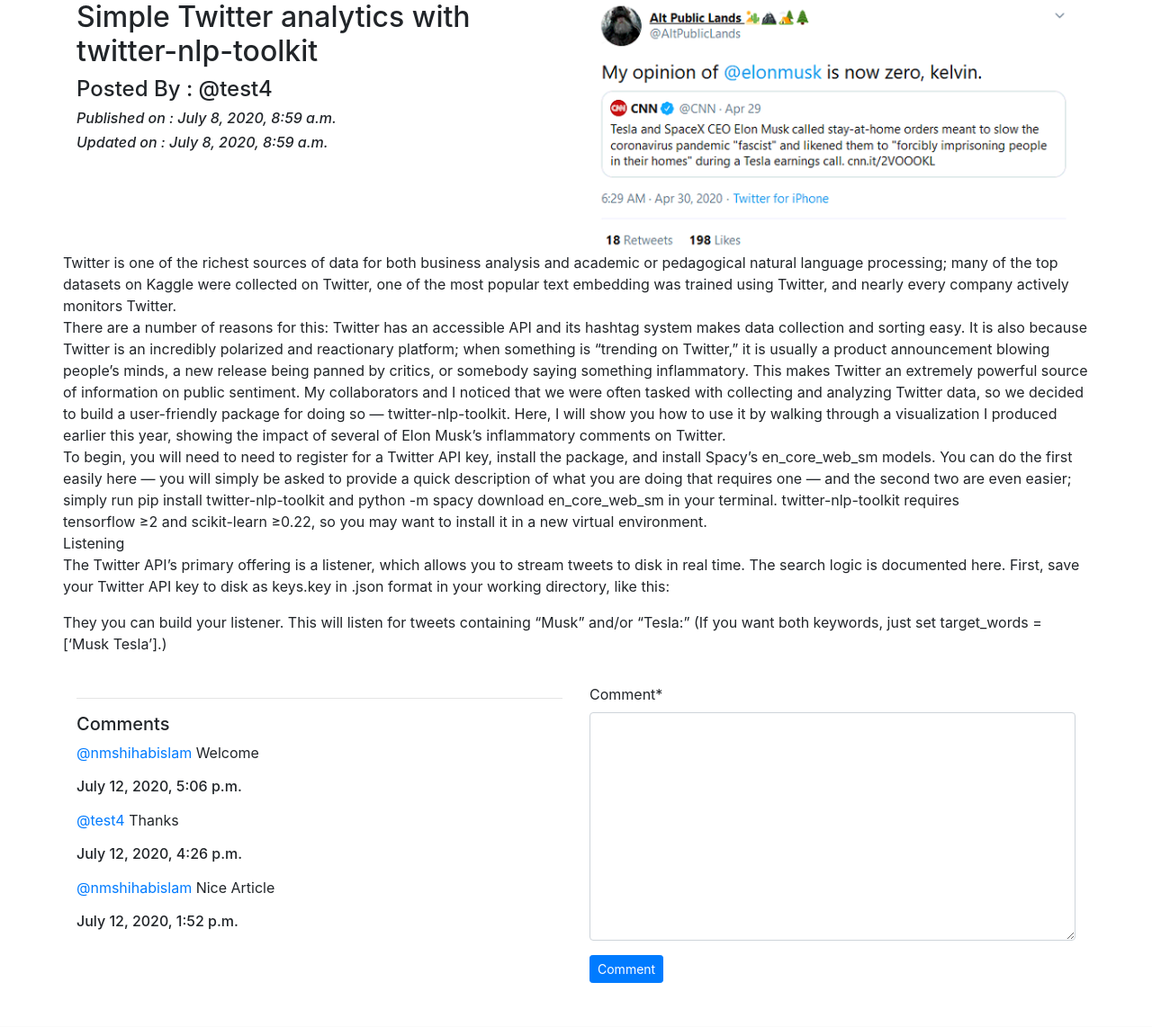
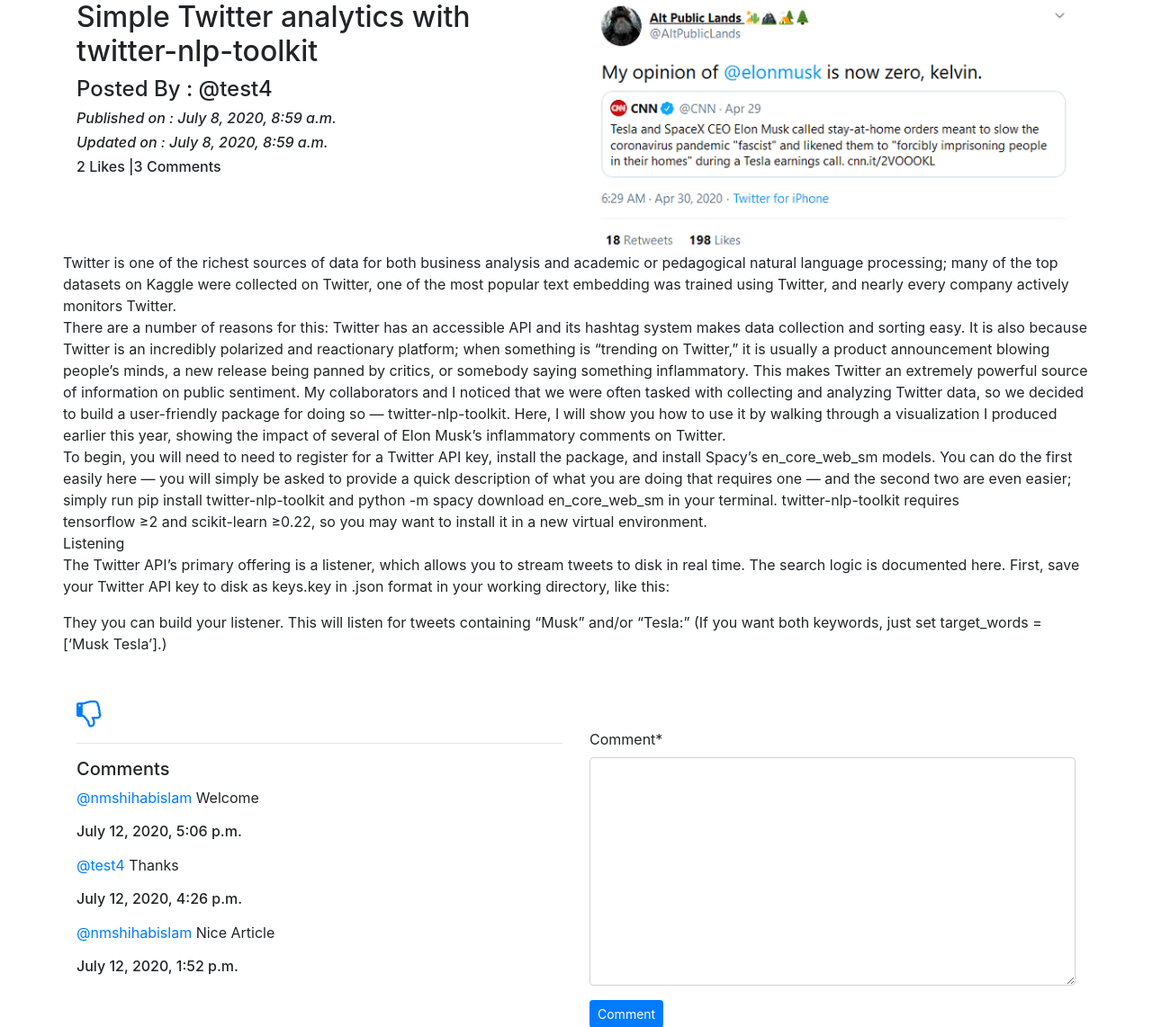
Before and after one commit to NMShihab/My_blog, a Django app: a page that uses myBlog/templates/Blog/blog_details.html in a window 1280 px wide. Shown: the part 56-1198 px from the top of the page at 90% size. Before the commit the page ends 1149 px from the top, so only its background shows below. Run offline with Django 3.2, Linux system fonts and the light colour scheme; a user stored in the database is signed in; data comes from the database, SQL or seed files in the repository; both versions use the stored data as it was after the commit; parts of the project's set-up code (start-up, migrations or seed data) failed here and were passed over; some libraries are stand-ins or nearby versions.

Commit message:
Liked, Unliked

```diff
--- a/myBlog/Blog/models.py
+++ b/myBlog/Blog/models.py
@@ -38,4 +38,4 @@ class Comment(models.Model):
 
 class Likes(models.Model):
     blog = models.ForeignKey(Blog,on_delete = models.CASCADE,related_name='liked_blog')
-    User = models.ForeignKey(User,on_delete = models.CASCADE,related_name='liker_user')
+    user = models.ForeignKey(User,on_delete = models.CASCADE,related_name='liker_user')
--- a/myBlog/Blog/urls.py
+++ b/myBlog/Blog/urls.py
@@ -7,4 +7,7 @@ urlpatterns =[
     path('',views.Blog_list.as_view(),name='blog_list'),
     path('write/',views.CreateBlog.as_view(),name='create_blog'),
     path('details/<slug:slug>',views.blog_details,name='blog_details'),
+    path('liked/<pk>/',views.liked,name='liked_post'),
+    path('unliked/<pk>/',views.unliked,name='unliked_post'),
+
 ]
--- a/myBlog/Blog/views.py
+++ b/myBlog/Blog/views.py
@@ -1,6 +1,6 @@
 from django.shortcuts import render, HttpResponseRedirect
 from django.views.generic import CreateView,UpdateView,DetailView,ListView,DetailView,TemplateView,View
-from Blog.models import Blog
+from Blog.models import Blog ,Comment, Likes
 from django.urls import reverse,reverse_lazy
 from django.contrib.auth.mixins import LoginRequiredMixin
 from django.contrib.auth.decorators import login_required
@@ -40,6 +40,11 @@ class CreateBlog(LoginRequiredMixin,CreateView):
 def blog_details(request, slug):
     blog = Blog.objects.get(slug=slug)
     comment_form = CommentForm()
+    already_liked = Likes.objects.filter(blog=blog,user= request.user)
+    if already_liked:
+        liked = True
+    else:
+        liked = False
 
     if request.method == "POST":
         comment_form = CommentForm(request.POST)
@@ -49,4 +54,25 @@ def blog_details(request, slug):
             comment.blog = blog
             comment.save()
             return HttpResponseRedirect(reverse('Blog:blog_details',kwargs={'slug':slug}))
-    return render(request,'Blog/blog_details.html',context={'blog':blog,'comment_form':comment_form})
+    return render(request,'Blog/blog_details.html',context={'blog':blog,'comment_form':comment_form,'liked':liked})
+
+@login_required
+def liked(request,pk):
+
+    blog = Blog.objects.get(pk=pk)
+    user = request.user
+    already_liked = Likes.objects.filter(blog=blog,user = user)
+
+    if not already_liked:
+        liked_post = Likes(blog=blog,user=user)
+        liked_post.save()
+    return HttpResponseRedirect(reverse('Blog:blog_details',kwargs={'slug':blog.slug}))
+
+
+@login_required
+def unliked(request,pk):
+    blog = Blog.objects.get(pk=pk)
+    user = request.user
+    already_liked = Likes.objects.filter(blog=blog,user = user)
+    already_liked.delete()
+    return HttpResponseRedirect(reverse('Blog:blog_details',kwargs={'slug':blog.slug}))
--- a/myBlog/templates/Blog/blog_details.html
+++ b/myBlog/templates/Blog/blog_details.html
@@ -15,6 +15,8 @@
       <h6>Updated on : {{blog.update_date}}</h6>
     </i>
 
+    <h6>{{blog.liked_blog.count}} Likes |{{blog.blog_comment.count}} Comments</h6>
+
   </div>
 
   <div class="col-sm-6">
@@ -22,8 +24,18 @@
 
   </div>
   <p>{{blog.blog_content|linebreaks}}</p>
+  <hr>
 
 </div>
+{% if not liked %}
+<a href="{% url 'Blog:liked_post' pk=blog.pk %}">
+  <i class="fa fa-thumbs-o-up fa-2x" aria-hidden="true"></i>
+</a>
+{% else %}
+<a href="{% url 'Blog:unliked_post' pk=blog.pk %}">
+  <i class="fa fa-thumbs-o-down fa-2x" aria-hidden="true"></i>
+</a>
+{% endif %}
 <div class="row">
   <div class="col-sm-6">
     <hr>
--- a/myBlog/templates/Blog/blog_list.html
+++ b/myBlog/templates/Blog/blog_list.html
@@ -17,6 +17,7 @@
   <div class="col-sm-8">
     <p>{{blog.blog_content|range_filter|linebreaks}}<a href="{% url 'Blog:blog_details' slug=blog.slug %}">Read More</a></p>
     <h6>Posted By : <a href="{% url 'LogIn:profile' %}">@{{blog.author}}</a></h6>
+    <h6>{{blog.liked_blog.count}} Likes |{{blog.blog_comment.count}} Comments</h6>
 
   </div>
 
```
Also changed, not shown: myBlog/db.sqlite3.
